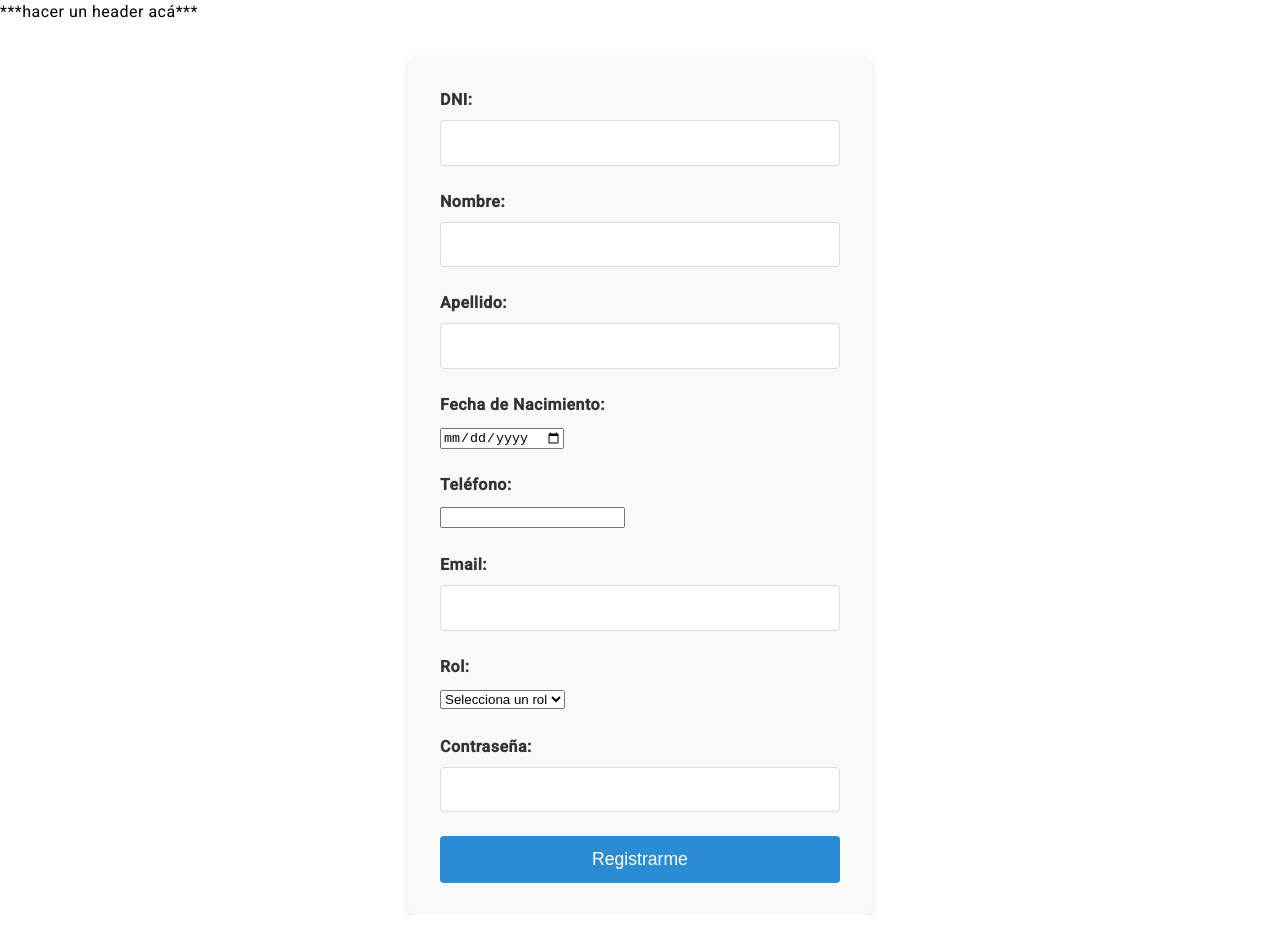
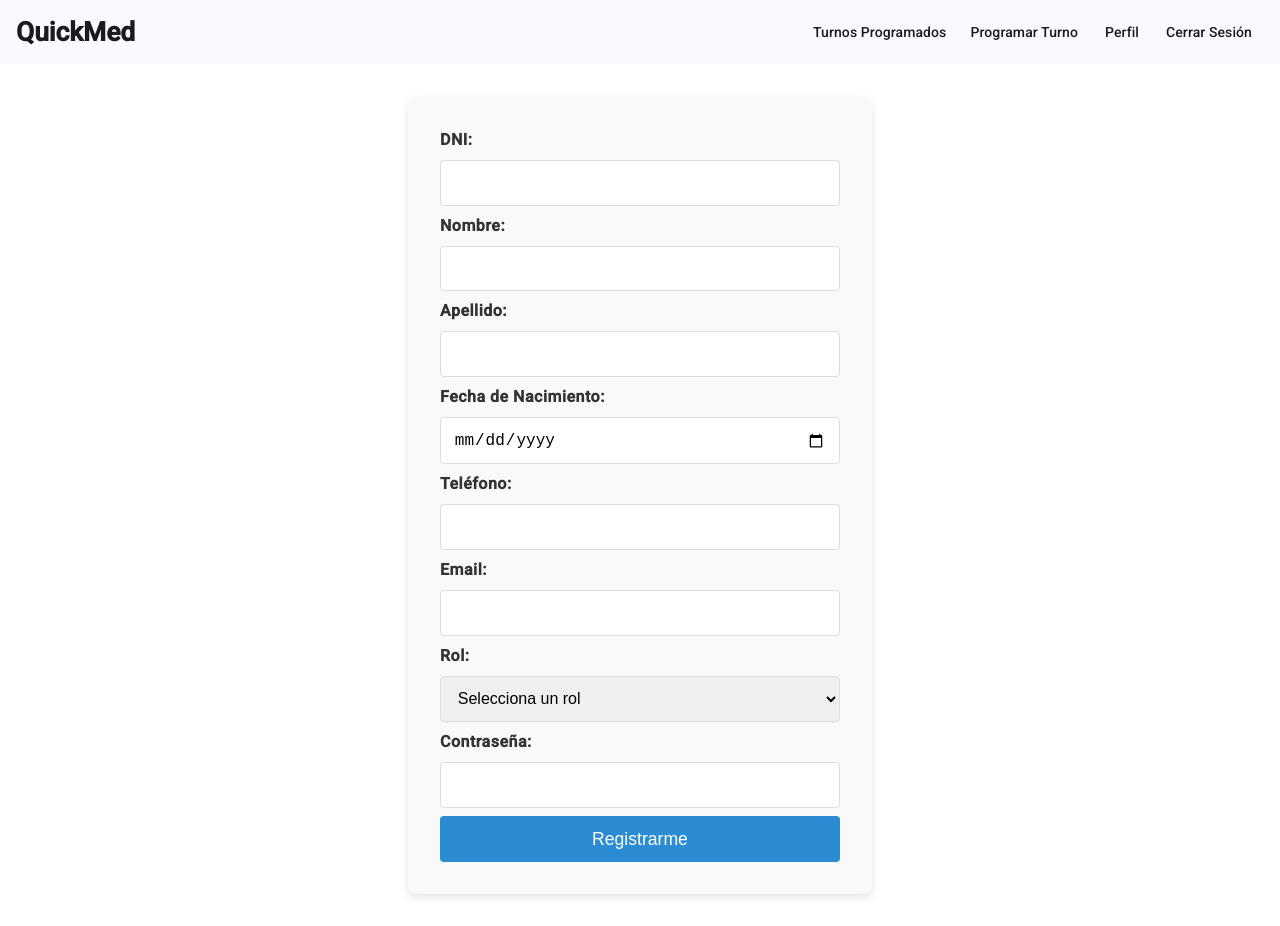
Before and after one commit to Samiiii1990/quickmed-frontend, an Angular app: page /register in a window 1280 px wide. Built offline with nearby package versions, Linux system fonts and the light colour scheme.

Commit message:
add navbar

```diff
--- a/src/app/app-routing.module.ts
+++ b/src/app/app-routing.module.ts
@@ -12,7 +12,7 @@ const routes: Routes = [
   { path: 'home', component: HomeComponent },
   { path: 'login', component: LoginComponent },
   { path: 'register', component: RegisterComponent },
-  { path: 'appointments', component: AppointmentsComponent,  },
+  { path: 'appointments', component: AppointmentsComponent, canActivate: [AuthGuard]  },
   { path: 'appointments/:id', component: AppointmentsComponent, canActivate: [AuthGuard]  },
   { path: 'scheduled-list', component: ScheduledListComponent, canActivate: [AuthGuard]  },
   { path: 'scheduled-list/:id', component: ScheduledListComponent, canActivate: [AuthGuard]  }
--- a/src/app/app.component.html
+++ b/src/app/app.component.html
@@ -1,2 +1,2 @@
-<div>***hacer un header acá***</div>
+<app-navbar></app-navbar>
 <router-outlet />
--- a/src/app/app.module.ts
+++ b/src/app/app.module.ts
@@ -19,6 +19,9 @@ import { MatDialogModule } from '@angular/material/dialog';
 import { ScheduledListComponent } from './scheduled-list/scheduled-list.component';
 import { MatTableModule } from '@angular/material/table';
 import { MatButtonModule } from '@angular/material/button';
+import { NavbarComponent } from './navbar/navbar.component';
+import { BrowserAnimationsModule } from '@angular/platform-browser/animations';
+import { MatToolbarModule } from '@angular/material/toolbar';
 
 @NgModule({
   declarations: [
@@ -30,6 +33,7 @@ import { MatButtonModule } from '@angular/material/button';
     DoctorsComponent,
     SuccessDialogComponent,
     ScheduledListComponent,
+    NavbarComponent,
   ],
   imports: [
     BrowserModule,
@@ -38,6 +42,8 @@ import { MatButtonModule } from '@angular/material/button';
     MatDialogModule,
     MatTableModule,
     MatButtonModule,
+    MatToolbarModule,
+    BrowserAnimationsModule
   ],
   providers: [
     provideClientHydration(),
--- a/src/app/login/login.component.css
+++ b/src/app/login/login.component.css
@@ -1,4 +1,13 @@
 /* Estilos generales para el contenedor */
+
+.centered-container {
+  display: flex;
+  flex-direction: column;
+  justify-content: center;
+  align-items: center;
+  min-height: 80vh; /* Hace que ocupe toda la altura de la pantalla */
+}
+
 form {
     width: 100%;
     max-width: 400px;
--- a/src/app/login/login.component.html
+++ b/src/app/login/login.component.html
@@ -1,3 +1,4 @@
+<div class="centered-container">
 <form [formGroup]="loginForm" (ngSubmit)="onLogin()">
     <div>
       <label for="email">Email:</label>
@@ -29,3 +30,4 @@
       Si aún no tenés cuenta, <a routerLink="/register">Regístrate acá</a>.
     </div>
   </form>
+</div>
--- /dev/null
+++ b/src/app/navbar/navbar.component.css
@@ -0,0 +1,13 @@
+.app-name {
+    font-weight: bold;
+    font-size: 1.2em;
+  }
+
+  .spacer {
+    flex: 1 1 auto;
+  }
+
+  .active-link {
+    font-weight: bold;
+    color: #ffffff;
+  }
--- /dev/null
+++ b/src/app/navbar/navbar.component.html
@@ -0,0 +1,8 @@
+<mat-toolbar color="primary">
+    <span class="app-name">QuickMed</span>
+    <span class="spacer"></span>
+    <button mat-button routerLink="/scheduled-list" routerLinkActive="active-link">Turnos Programados</button>
+    <button mat-button routerLink="/appointments" routerLinkActive="active-link">Programar Turno</button>
+    <button mat-button routerLink="/profile" routerLinkActive="active-link">Perfil</button>
+    <button mat-button (click)="logout()">Cerrar Sesión</button>
+  </mat-toolbar>
--- /dev/null
+++ b/src/app/navbar/navbar.component.ts
@@ -0,0 +1,17 @@
+import { Component } from '@angular/core';
+import { Router } from '@angular/router';
+import { AuthService } from '../services/auth/auth.service';
+
+@Component({
+  selector: 'app-navbar',
+  templateUrl: './navbar.component.html',
+  styleUrls: ['./navbar.component.css']
+})
+export class NavbarComponent {
+  constructor(private authService: AuthService, private router: Router) {}
+
+  logout() {
+    this.authService.logout();
+    this.router.navigate(['/login']);
+  }
+}
--- a/src/app/register/register.component.css
+++ b/src/app/register/register.component.css
@@ -1,3 +1,11 @@
+.centered-container {
+  display: flex;
+  flex-direction: column;
+  justify-content: center;
+  align-items: center;
+
+}
+
 form {
     width: 100%;
     max-width: 400px; /* Ancho máximo para dispositivos más grandes */
@@ -9,7 +17,7 @@ form {
   }
 
   form div {
-    margin-bottom: 1.5rem;
+    margin-bottom: 0.5rem;
   }
 
   label {
@@ -18,9 +26,11 @@ form {
     margin-bottom: 0.5rem;
     color: #333;
   }
-
+  input[type="date"],
   input[type="text"],
+  input[type="tel"],
   input[type="email"],
+  select[type="role"],
   input[type="password"] {
     width: 100%; /* Para que los inputs ocupen todo el ancho del contenedor */
     padding: 0.8rem;
--- a/src/app/register/register.component.html
+++ b/src/app/register/register.component.html
@@ -1,3 +1,4 @@
+<div class="centered-container">
 <form [formGroup]="registerForm" (ngSubmit)="onRegister()">
   <div>
     <label for="dni">DNI:</label>
@@ -32,7 +33,7 @@
   <!-- Selección de Rol -->
   <div>
     <label for="role">Rol:</label>
-    <select id="role" formControlName="role">
+    <select type="role" id="role" formControlName="role">
       <option value="" disabled selected>Selecciona un rol</option> <!-- Opción inicial deshabilitada -->
       <option value="paciente">Paciente</option>
       <option value="medico">Médico</option>
@@ -54,3 +55,5 @@
 
   <button type="submit">Registrarme</button>
   </form>
+
+</div>
```
Also changed, not shown: 1 other file (tests, documents, lock files or other folders).
